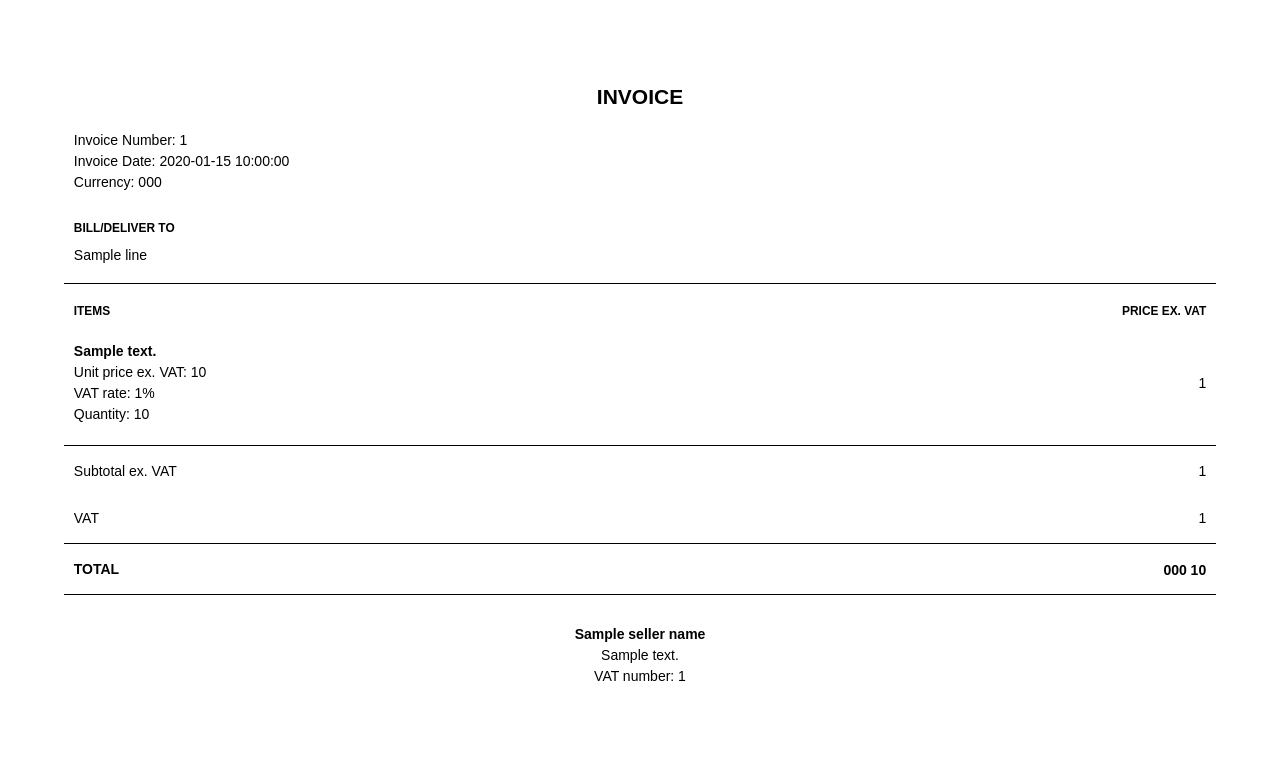
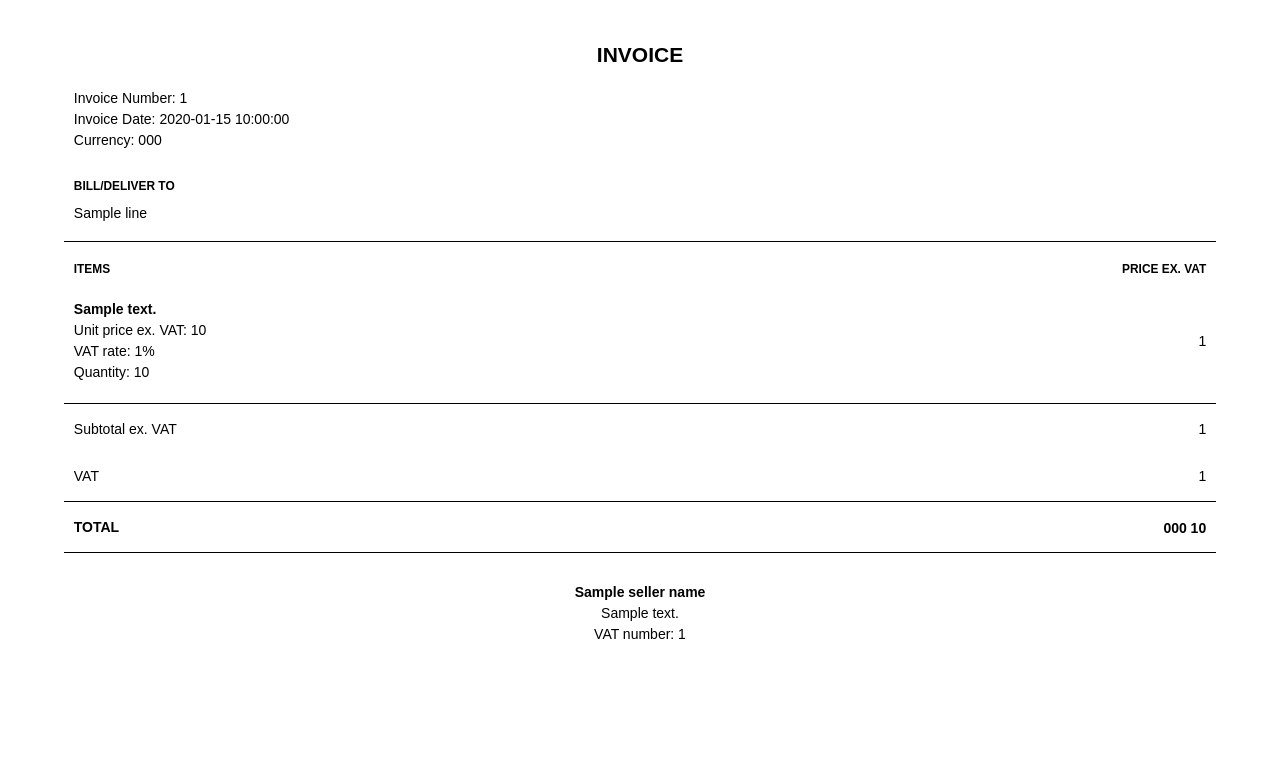
Before and after one commit to e-mit/vat-invoice, a Flask app: template templates/invoice.html in a window 1280 px wide. Shown: the top 762 px of the page. Run offline with Flask 3, Linux system fonts and the light colour scheme; the template is opened without the code that fills it: most values are stand-ins (such as "Sample title", 1, 10 or a date in 2020).

Commit message:
Improve invoice print formatting

```diff
--- a/templates/invoice.html
+++ b/templates/invoice.html
@@ -138,6 +138,7 @@
 <style>
     @page {
       size: A4;
+      margin: 1cm;
     }
 
     body {
@@ -150,7 +151,7 @@
 
     .wrapper {
       margin: auto;
-      padding: 4em;
+      padding: 1em 4em;
       font-family: sans-serif;
       font-weight: lighter;
     }
```
